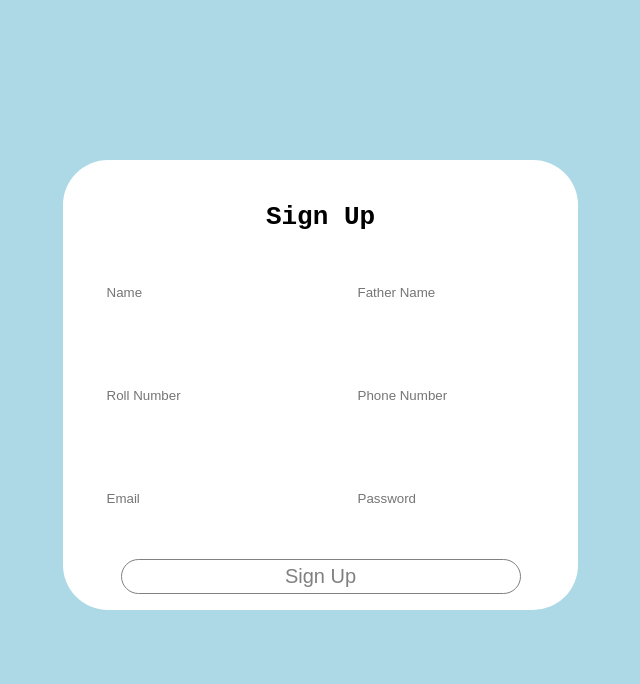
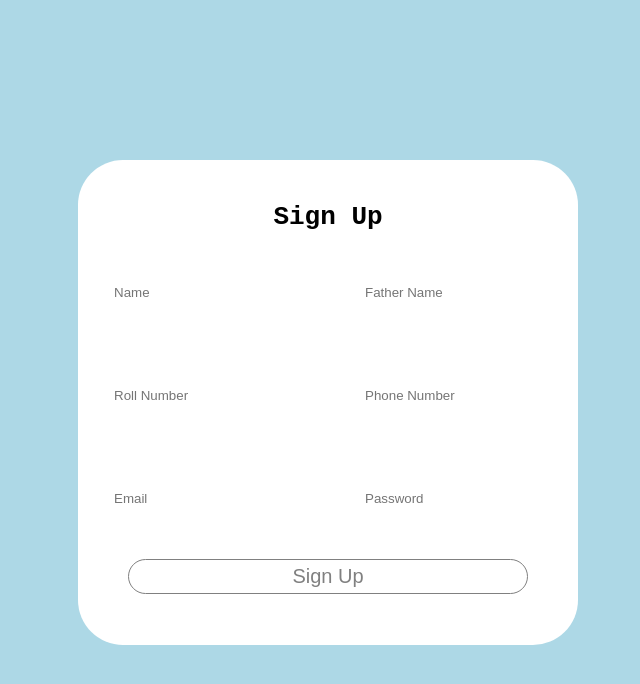
Before and after one commit to TuahaMemon/Assignments, a plain HTML site: page index.html in a window 1280 px wide. Shown: the whole page, without its empty margins (318-958 px from the left). Drawn offline with Linux system fonts and the light colour scheme.

Commit message:
Assignment updated

```diff
--- a/index.html
+++ b/index.html
@@ -21,8 +21,8 @@
 
         .form {
             background-color: #ffffff;
-            width: 515px;
-            height: 450px;
+            width: 500px;
+            height: 485px;
             border-radius: 45px;
             position: absolute;
             top: 20%;
```
